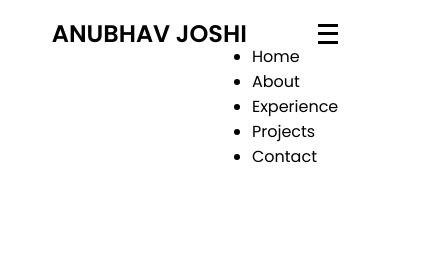
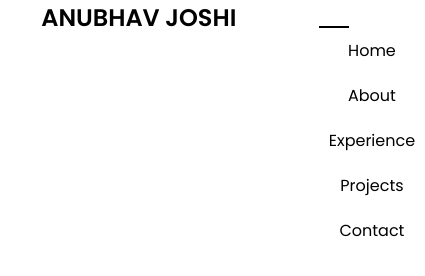
Before and after one commit to joshiji789/AnubhavJoshi-Portfolio, a plain HTML site: page index.html in a window 390 px wide. Both pictures are taken after a click on the element 328 px from the left and 33 px from the top of the page. Shown: the whole page, 425 px wide, since content can reach past the window. Drawn offline with Linux system fonts and the light colour scheme.

Commit message:
bug fix menu button

```diff
--- a/assets/css/styles.css
+++ b/assets/css/styles.css
@@ -4,7 +4,6 @@
 *{
     margin: 0;
     padding: 0;
-    box-sizing: border-box;
 }
 
 /* body */
@@ -37,7 +36,6 @@ nav, .nav-links {
 }
 
 nav {
-    padding: 1rem;
     justify-content: space-around;
     align-items: center;
 }
@@ -60,18 +58,19 @@ a:hover, button:hover {
     font-size: 1.5rem;
     font-weight: 600;
     color: #000000;
-    display: flex;
 }
-
+.logo.hover {
+    color: default;
+}
 
 /* HAMBURGER MENU STYLES */
 #hamburger-nav {
-    display: none; /* Hidden by default */
+    display: none;
 }
 
 .hamburger-menu {
+    position: relative;
     display: inline-block;
-    position: relative;
 }
 
 .hamburger-icon {
@@ -79,21 +78,13 @@ a:hover, button:hover {
     flex-direction: column;
     justify-content: space-between;
     height: 20px;
-    width: 20px;
+    width: 30px;
     cursor: pointer;
 }
 
 .hamburger-icon span {
-    display: block;
-    height: 3px;
     width: 100%;
-    background-color: #000000;
-    transition: all 0.3s ease-in-out;
-}
-
-.hamburger-icon span {
-    width: 100%;
-    height: 3px;
+    height: 2px;
     background-color: #000000;
     transition: all 0.3s ease-in-out;
 }
@@ -101,8 +92,51 @@ a:hover, button:hover {
 .menu-links {
     position: absolute;
     top: 100%;
-    right: 0%;
+    left: 0;
+    background-color: white;
+    width: fit-content;
+    max-height: 0;
+    overflow: hidden;
+    transition: all 0.3s ease-in-out;
 }
+
+.menu-links a {
+    display: block;
+    padding: 10px;
+    text-align: center;
+    font-size: 1 rem;
+    color:#000000;
+    text-decoration: none;
+    transition: color 0.3s ease-in-out;
+}
+
+.menu-links li {
+    list-style: none;
+}
+
+.menu-links.open {
+    max-height: 300px; /* Adjust based on the number of links */
+}
+
+.hamburger-icon.open span:first-child {
+    transform: rotate(45deg) translateY(8px, 5px);
+}
+.hamburger-icon.open span:nth-child(2) {
+    opacity: 0;
+}
+.hamburger-icon.open span:last-child {
+    transform: rotate(-45deg) translateY(8px, -5px);
+}
+.hamburger-icon span:first-child {
+    transform: none;
+}
+.hamburger-icon span:first-child {
+    opacity: 0;
+}
+.hamburger-icon span:first-child {
+    transform: none;
+}
+
 
 /* RESPONSIVE STYLES */
 @media screen and (max-width: 1200px) {
--- a/assets/js/script.js
+++ b/assets/js/script.js
@@ -0,0 +1,7 @@
+function togglemenu() {
+    const menu = document.querySelector(".menu-links");
+    const icon = document.querySelector(".hamburger-icon");
+
+    menu.classList.toggle("open");
+    icon.classList.toggle("open");
+}
--- a/index.html
+++ b/index.html
@@ -5,6 +5,7 @@
         <meta http-equiv="X-UA-Compatible" content="IE=edge">
         <meta name="viewport" content="width=device-width, initial-scale=1.0">
         <title>AnubhavJoshi Portfolio</title>
+        <link rel="stylesheet" href="assets/css/styles.css">
         <link rel="stylesheet" href="assets/css/styles.css">
     </head>
     <body>
@@ -24,20 +25,19 @@
             <div class="logo">ANUBHAV JOSHI</div>
             <div class="hamburger-menu">
                 <div class="hamburger-icon" onclick="togglemenu()">
-                <span class="bar"></span>
-                <span class="bar"></span>
-                <span class="bar"></span>
+                <span></span>
+                <span></span>
+                <span></span>
             </div>
                 <div class="menu-links">
-                    <ul>
                         <li><a href="#home" onclick="togglemenu()">Home</a></li>
                         <li><a href="#about" onclick="togglemenu()">About</a></li>
                         <li><a href="#experience" onclick="togglemenu()">Experience</a></li>
                         <li><a href="#projects" onclick="togglemenu()">Projects</a></li>
                         <li><a href="#contact" onclick="togglemenu()">Contact</a></li>
-                    </ul>
+                        <div>
             </div>
         </div>
-
+        <script src="assets/js/script.js"></script>
     </body>
 </html>
```
